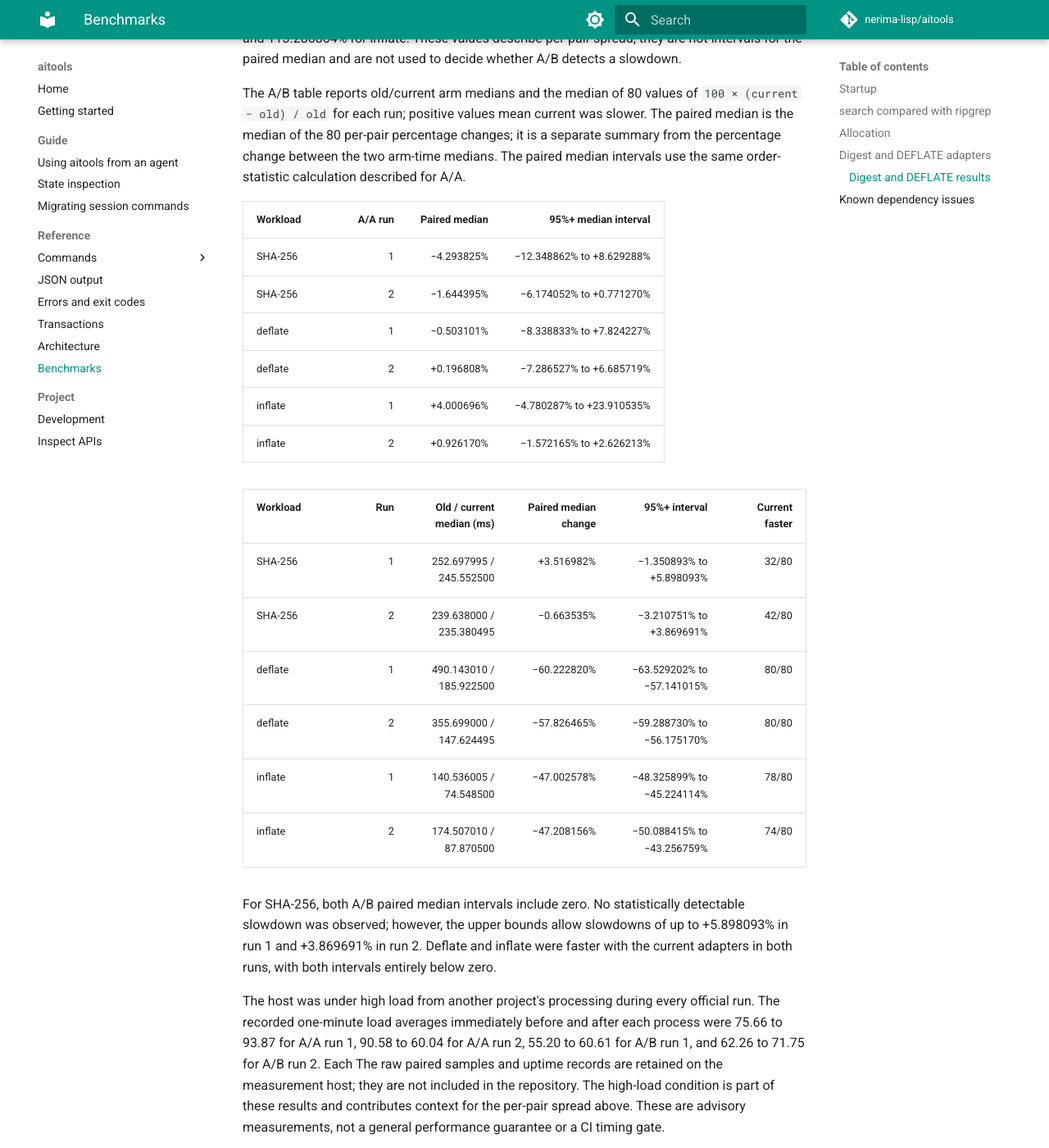
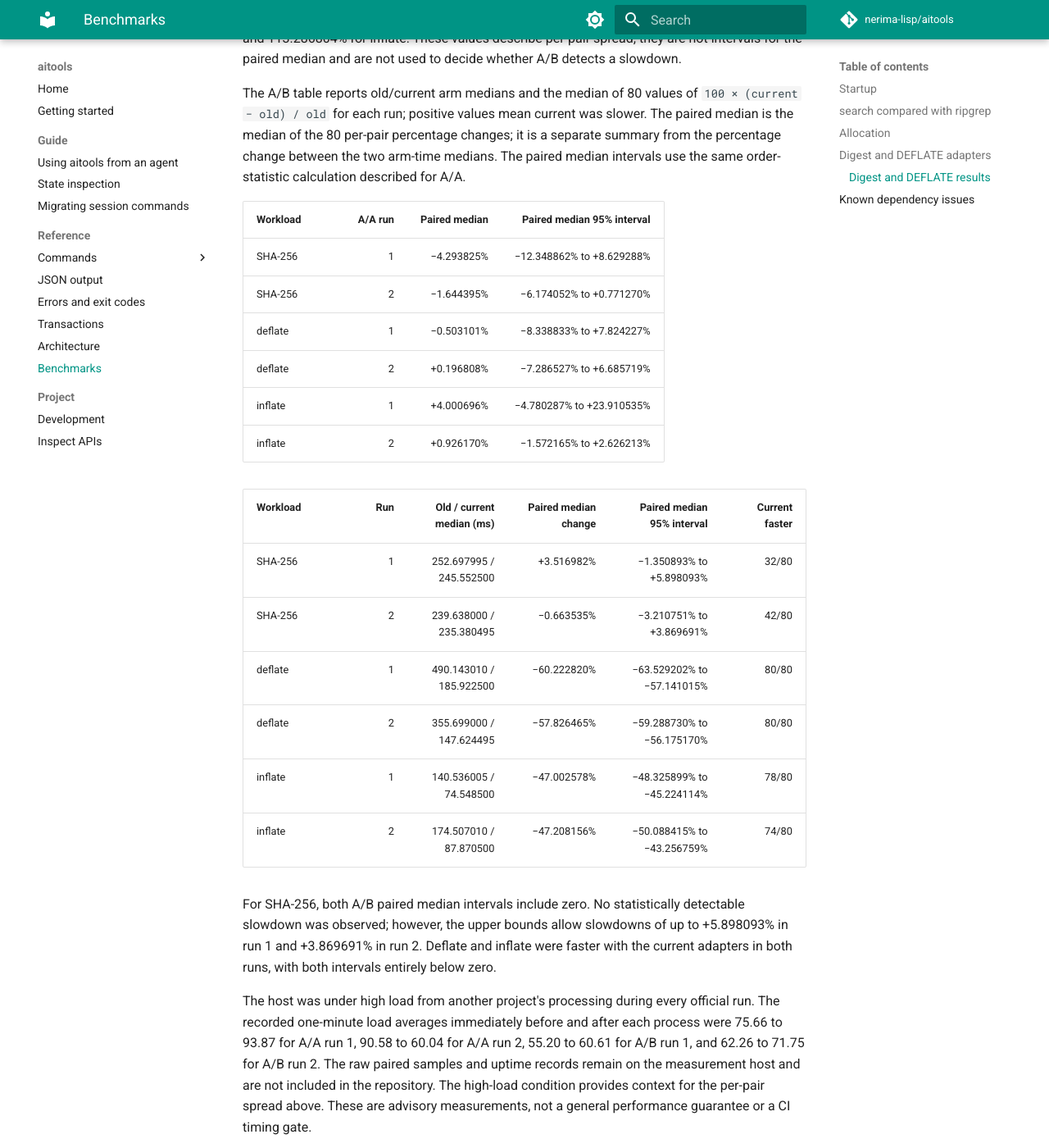
Before and after one commit to nerima-lisp/aitools, an MkDocs documentation site: the page built from docs/src/reference/benchmarks.md, in a window 1280 px wide and 1400 px high, scrolled down 2614 px. Shown: the whole window at 82% size. Built offline with MkDocs 1.6.1 and Material for MkDocs 9.7.7, drawn with Linux system fonts in a browser that asks for light colours; comment, search, counter and statistics services are not loaded.

Commit message:
docs: clarify paired interval labels

```diff
--- a/docs/src/reference/benchmarks.md
+++ b/docs/src/reference/benchmarks.md
@@ -122,7 +122,7 @@ it is a separate summary from the percentage change between the two arm-time
 medians. The paired median intervals use the same order-statistic calculation
 described for A/A.
 
-| Workload | A/A run | Paired median | 95%+ median interval |
+| Workload | A/A run | Paired median | Paired median 95% interval |
 |---|---:|---:|---:|
 | SHA-256 | 1 | −4.293825% | −12.348862% to +8.629288% |
 | SHA-256 | 2 | −1.644395% | −6.174052% to +0.771270% |
@@ -131,7 +131,7 @@ described for A/A.
 | inflate | 1 | +4.000696% | −4.780287% to +23.910535% |
 | inflate | 2 | +0.926170% | −1.572165% to +2.626213% |
 
-| Workload | Run | Old / current median (ms) | Paired median change | 95%+ interval | Current faster |
+| Workload | Run | Old / current median (ms) | Paired median change | Paired median 95% interval | Current faster |
 |---|---:|---:|---:|---:|---:|
 | SHA-256 | 1 | 252.697995 / 245.552500 | +3.516982% | −1.350893% to +5.898093% | 32/80 |
 | SHA-256 | 2 | 239.638000 / 235.380495 | −0.663535% | −3.210751% to +3.869691% | 42/80 |
@@ -149,12 +149,11 @@ below zero.
 The host was under high load from another project's processing during every
 official run. The recorded one-minute load averages immediately before and
 after each process were 75.66 to 93.87 for A/A run 1, 90.58 to 60.04 for A/A
-run 2, 55.20 to 60.61 for A/B run 1, and 62.26 to 71.75 for A/B run 2. Each
-The raw paired samples and uptime records are retained on the measurement host;
-they are not included in the repository.
-The high-load condition is part of these results and
-contributes context for the per-pair spread above. These are advisory
-measurements, not a general performance guarantee or a CI timing gate.
+run 2, 55.20 to 60.61 for A/B run 1, and 62.26 to 71.75 for A/B run 2.
+The raw paired samples and uptime records remain on the measurement host and
+are not included in the repository. The high-load condition provides context
+for the per-pair spread above. These are advisory measurements, not a general
+performance guarantee or a CI timing gate.
 
 ## Known dependency issues
 
```
